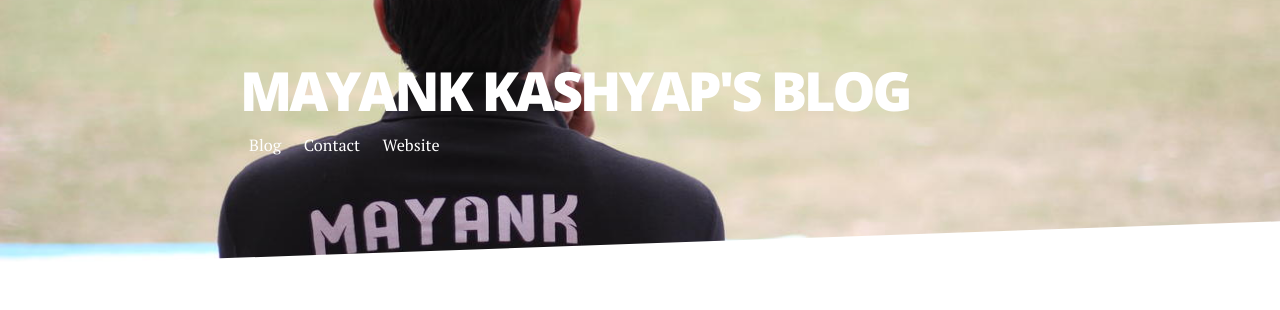
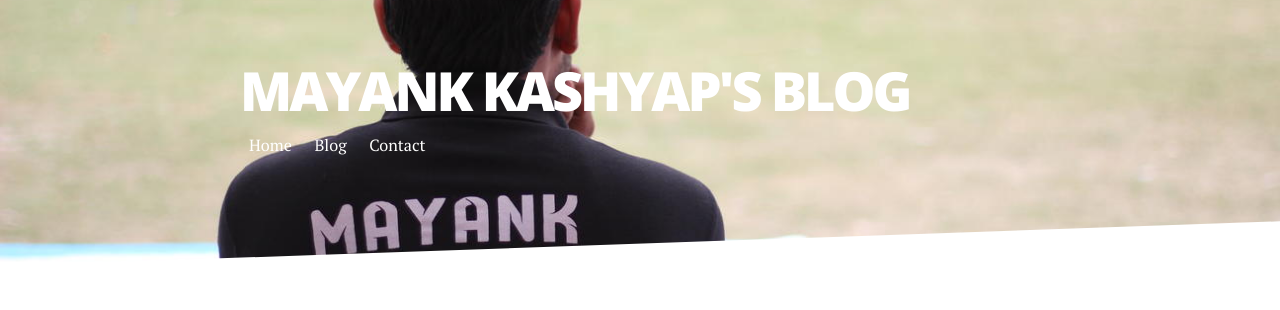
Before and after one commit to kspmayank/kspmayank_blog, a Jekyll site: the page built from index.html, in a window 1280 px wide. Shown: the top 310 px of the page. Built offline with Jekyll 4.4.1, drawn with Linux system fonts in a browser that asks for light colours; nearby versions of some CDN libraries; Markdown is read by kramdown in place of the engine named in the settings; the list of posts is cut into pages by our own code.

Commit message:
Updated Header

```diff
--- a/_includes/header.html
+++ b/_includes/header.html
@@ -3,12 +3,12 @@
          <h1 class="logo"><a href="{{ site.baseurl }}/">{{ site.title }}</a></h1>
          <nav class="nav-collapse">
              <ul class="noList">
+                 <li> <a href="http://mayankkashyap.com" target="_blank">Home</a></li>
                  {% for link in site.navigation %}{% assign current = nil %}{% if page.url contains link.url %}{% assign current = 'current' %}{% endif %}
                  <li class="element {% if forloop.first %}first{% endif %} {{ current }} {% if forloop.last %}last{% endif %}">
                      <a href="{{ link.url | prepend: site.baseurl }}">{{ link.title }}</a>
                  </li>
                  {% endfor %}
-                 <li> <a href="http://mayankkashyap.com" target="_blank">Website</a></li>
                  <!-- <li><a href="https://github.com/brianmaierjr/long-haul/archive/master.zip">Download Theme</a></li> -->
              </ul>
          </nav>
```
